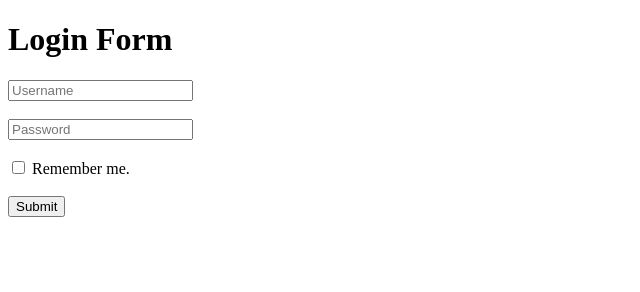
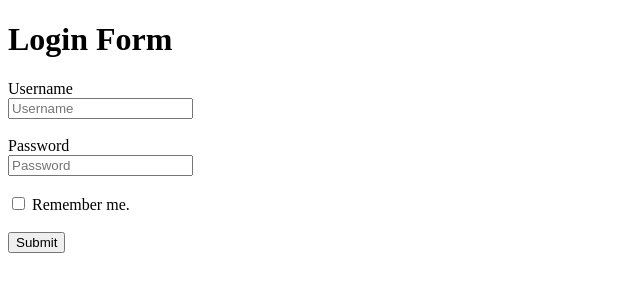
Before and after one commit to acciojob/remember-me-login-form-aryanghugare, a website: page main.html in a window 1280 px wide. Shown: the whole page, without its empty margins (0-640 px from the left). Drawn offline with Linux system fonts and the light colour scheme.

Commit message:
created a submission

```diff
--- a/main.html
+++ b/main.html
@@ -12,7 +12,8 @@
 
 
     <form id="loginForm">
-
+       <label for="username">Username</label>
+		<br>
         <input
             type="text"
             id="username"
@@ -20,7 +21,8 @@
         />
         <br><br>
 
-
+      <label for="password">Password</label>
+		<br>
         <input
             type="password"
             id="password"
```
